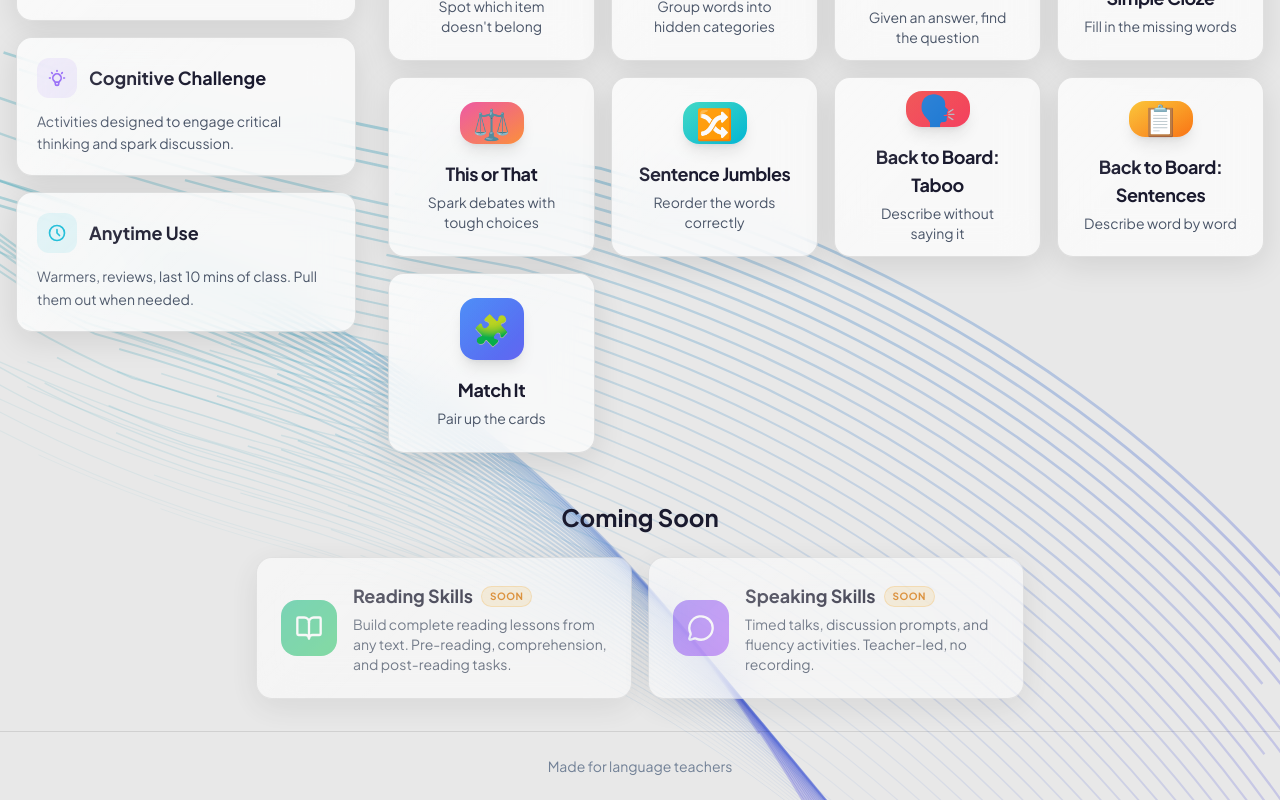
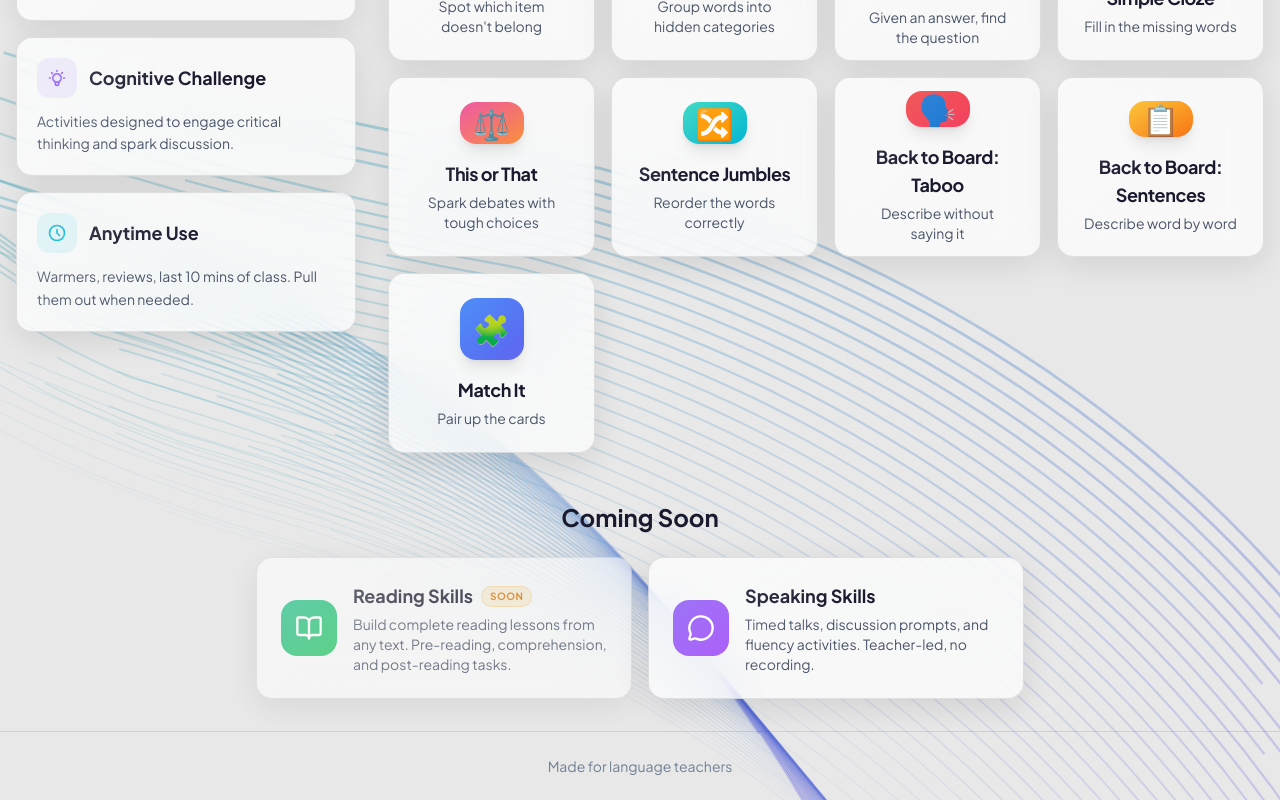
Before and after one commit to richn23/quick-activities, a Next.js app: page / in a window 1280 px wide. Shown: the part 371-1171 px from the top of the page. Built offline with nearby package versions, Linux system fonts and the light colour scheme.

Commit message:
Activate Speaking and Reading links on homepage

```diff
--- a/app/page.tsx
+++ b/app/page.tsx
@@ -288,10 +288,10 @@ export default function Home() {
             </h2>
 
             <div className="grid grid-cols-1 md:grid-cols-2 gap-4 max-w-3xl mx-auto">
-              {/* Reading Skills */}
-              <div className="glass-card p-6 opacity-75">
+              {/* Reading Skills - Coming Soon but clickable */}
+              <Link href="/reading" className="glass-card p-6 opacity-75 hover:opacity-100 hover:scale-[1.02] transition-all cursor-pointer">
                 <div className="flex items-center gap-4">
-                  <div className={`w-14 h-14 rounded-2xl flex items-center justify-center bg-gradient-to-br from-emerald-500 to-green-500 opacity-70`}>
+                  <div className={`w-14 h-14 rounded-2xl flex items-center justify-center bg-gradient-to-br from-emerald-500 to-green-500`}>
                     <BookOpen size={28} className="text-white" />
                   </div>
                   <div className="flex-1">
@@ -312,12 +312,12 @@ export default function Home() {
                     </p>
                   </div>
                 </div>
-              </div>
+              </Link>
 
-              {/* Speaking Skills */}
-              <div className="glass-card p-6 opacity-75">
+              {/* Speaking Skills - Active */}
+              <Link href="/speaking" className="glass-card p-6 hover:scale-[1.02] transition-all cursor-pointer">
                 <div className="flex items-center gap-4">
-                  <div className={`w-14 h-14 rounded-2xl flex items-center justify-center bg-gradient-to-br from-violet-500 to-purple-500 opacity-70`}>
+                  <div className={`w-14 h-14 rounded-2xl flex items-center justify-center bg-gradient-to-br from-violet-500 to-purple-500`}>
                     <MessageCircle size={28} className="text-white" />
                   </div>
                   <div className="flex-1">
@@ -325,20 +325,13 @@ export default function Home() {
                       <h3 className="font-bold text-lg" style={{ color: "var(--text-primary)" }}>
                         Speaking Skills
                       </h3>
-                      <span className={`px-2 py-0.5 rounded-full text-[10px] font-bold uppercase tracking-wider ${
-                        isDark
-                          ? "bg-amber-500/20 text-amber-400 border border-amber-500/30"
-                          : "bg-amber-500/15 text-amber-600 border border-amber-500/25"
-                      }`}>
-                        Soon
-                      </span>
                     </div>
                     <p className="text-sm" style={{ color: "var(--text-secondary)" }}>
                       Timed talks, discussion prompts, and fluency activities. Teacher-led, no recording.
                     </p>
                   </div>
                 </div>
-              </div>
+              </Link>
             </div>
           </motion.div>
         </main>
```
